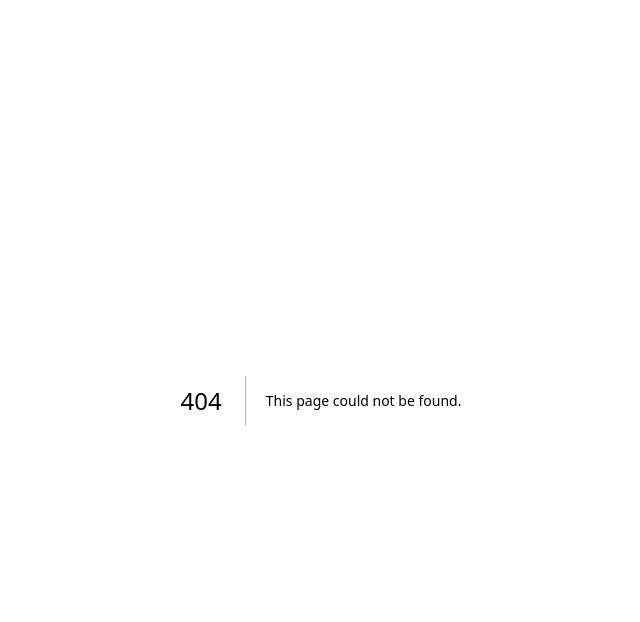
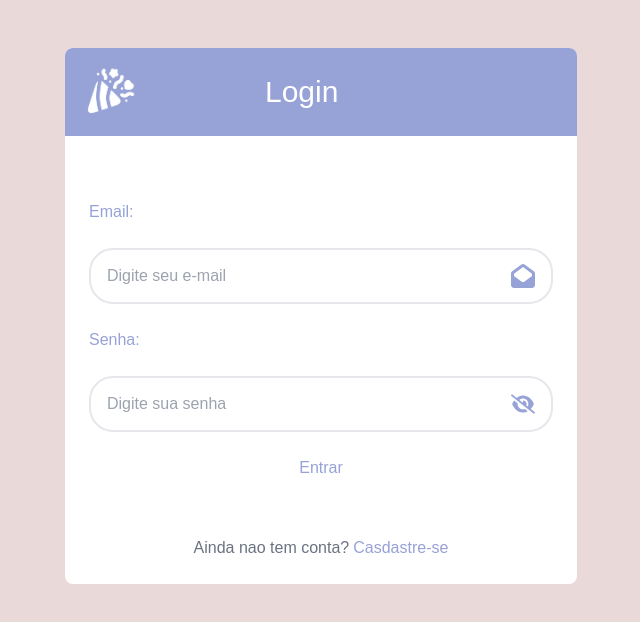
Before and after one commit to RafhaelMilanes/Front-end-PI, a Next.js app in the folder festa-pi-iesb/: page /signin in a window 1280 px wide. Before the commit this address had no page. Shown: the top 622 px of the page, without its empty margins (319-959 px from the left). Built offline with nearby package versions, Linux system fonts and the light colour scheme.

Commit message:
adiciona página signin #2. Closes #2

```diff
--- /dev/null
+++ b/festa-pi-iesb/src/app/(auth)/signin/page.tsx
@@ -0,0 +1,26 @@
+import { SigninForm } from "@/components/auth/signin-form";
+import { Logo } from "@/components/ui/logo";
+import Link from "next/link";
+
+export default function Page() {
+  return (
+    <div className="max-w-lg mx-auto mt-12 bg-white rounded-lg">
+        <div className="p-4 rounded-t-lg bg-[#97A2D7] flex flex-row items-center">
+            <Logo size={56} />
+            <h1 className="ml-32 text-white text-3xl">Login</h1>
+        </div>
+
+        <div className="p-6">
+            <div className=" mt-10 mb-14 flex flex-col gap-6">
+                <SigninForm />
+            </div>
+            <div className="flex flex-col justify-center items-center gap-1 md:flex-row">
+                <div className="text-gray-500">Ainda nao tem conta?</div>
+                <Link href={"/signup"} className="hover:underline">
+                Casdastre-se
+                </Link>
+            </div>
+      </div>
+    </div>
+  );
+}
```
Also changed, not shown: festa-pi-iesb/package.json (+9 -4 lines), 1 other file (tests, documents, lock files or other folders).
